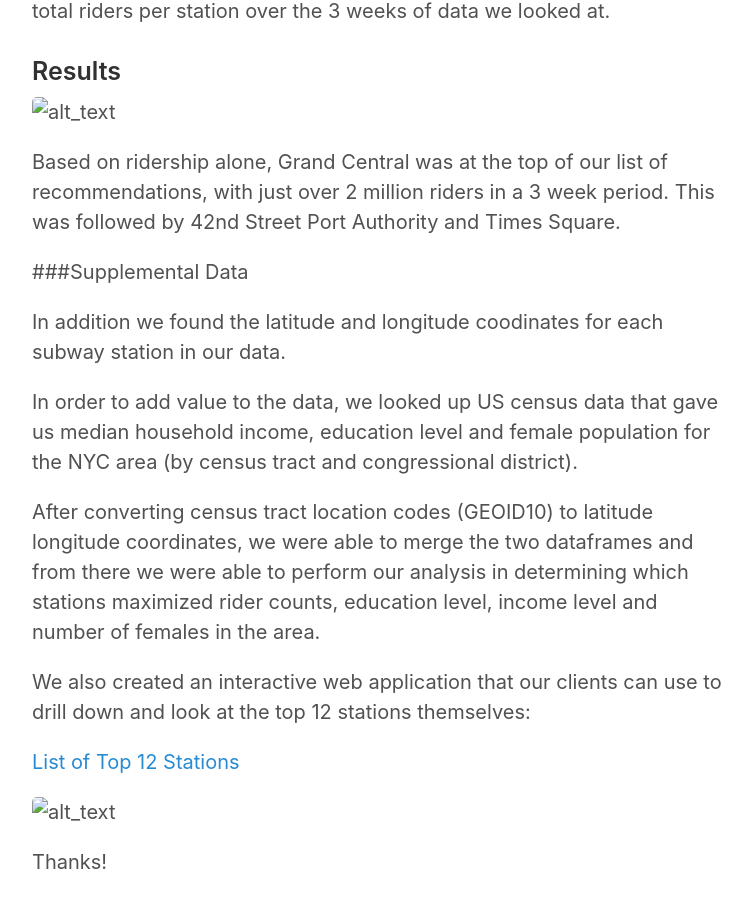
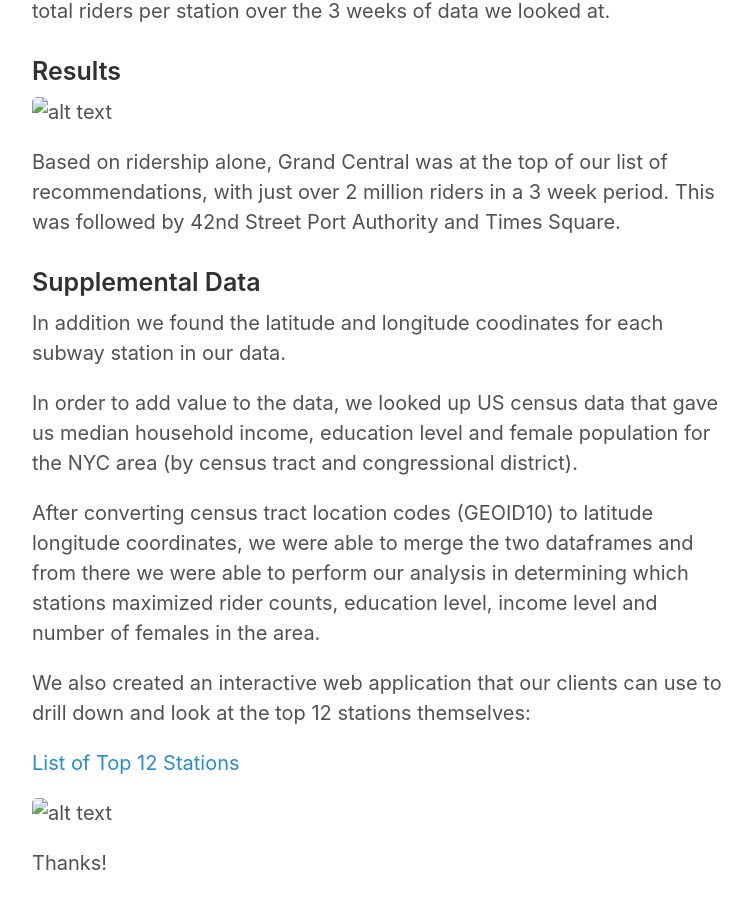
Before and after one commit to Cassini-4B/Cassini-4B.github.io, a Jekyll site: the page built from _posts/2018-07-09-Project-1.md, in a window 1280 px wide and 900 px high, scrolled down 699 px. Shown: the whole window, without its empty margins (258-1010 px from the left). Built offline with Jekyll 4.4.1, drawn with Linux system fonts in a browser that asks for light colours.

Commit message:
fixed post1

```diff
--- a/_posts/2018-07-09-Project-1.md
+++ b/_posts/2018-07-09-Project-1.md
@@ -16,12 +16,12 @@ We started with obtaining data on number of riders per station per turnstile, fo
 From there, we needed to do several groupby and aggregations to get the total riders per station over the 3 weeks of data we looked at.
 
 ### Results
-![alt_text](rainbow_plot.png)
+![alt text](rainbow_plot.png)
 
 Based on ridership alone, Grand Central was at the top of our list of recommendations, with just over 2 million riders in a 3 week period.  This was followed by 42nd Street Port Authority and Times Square.
 
 
-###Supplemental Data
+### Supplemental Data
 
 In addition we found the latitude and longitude coodinates for each subway station in our data.
 
@@ -33,6 +33,6 @@ We also created an interactive web application that our clients can use to drill
 
 [List of Top 12 Stations](https://arcg.is/1TzKD8)
 
-![alt_text](mta_recommendation.png)
+![alt text](mta_recommendation.png)
 
 Thanks!
```
